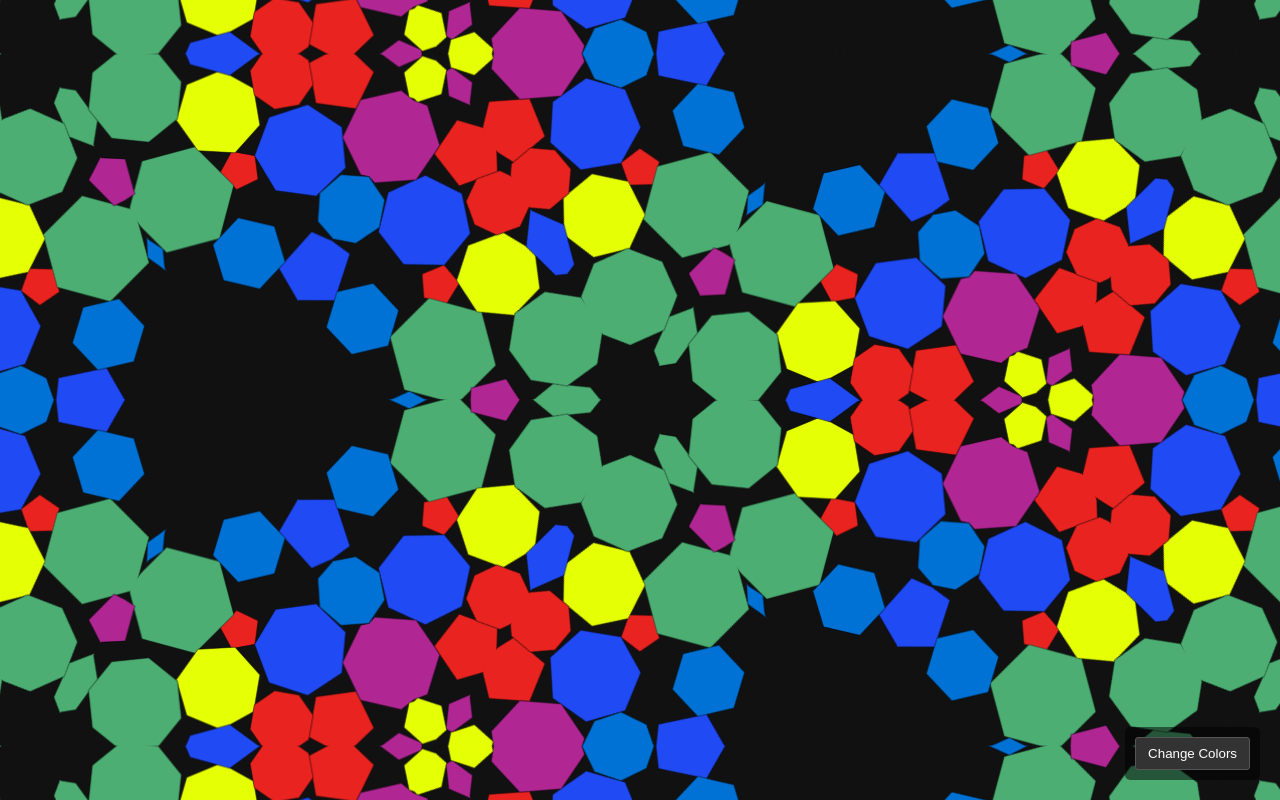
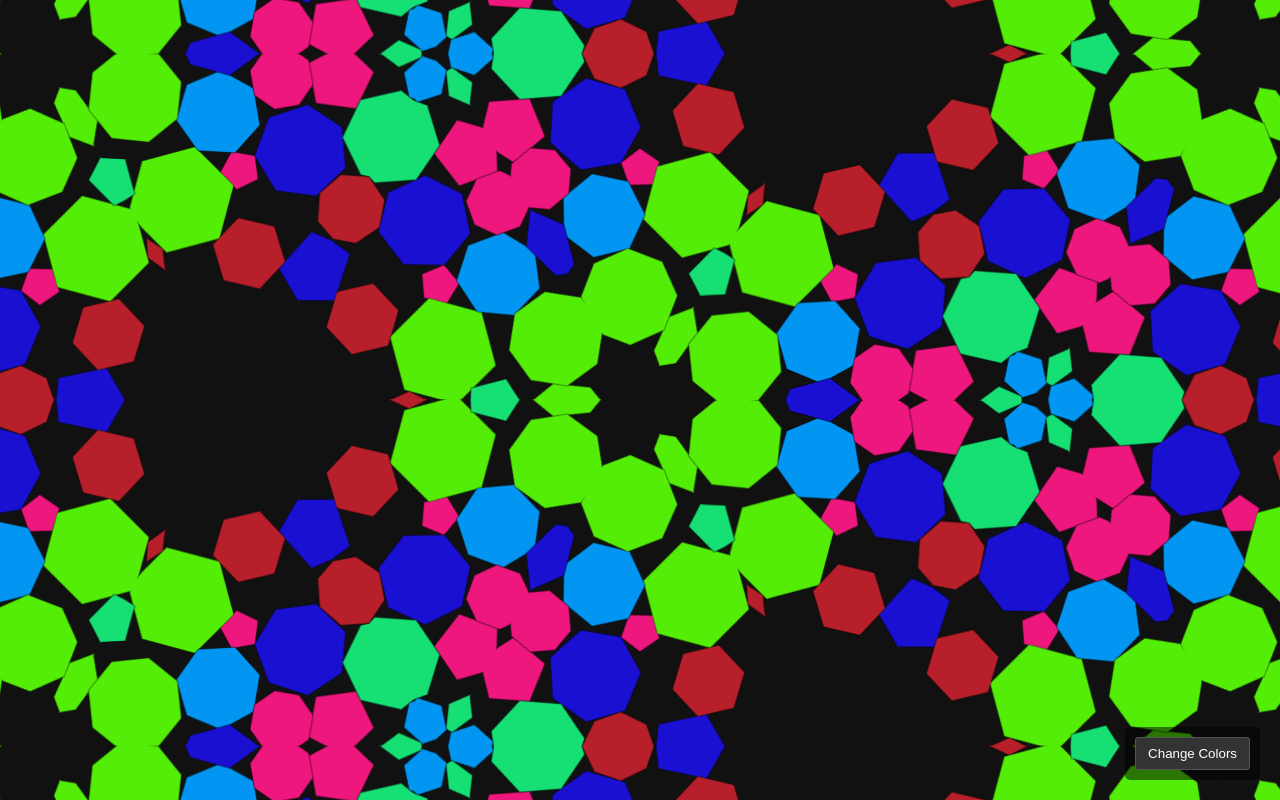
Before and after one commit to MarkusYPA/kaleidoscope, a website built with Vite: page index.html in a window 1280 px wide. Both pictures are taken after a click on the button "Change Colors". Built offline with nearby package versions, Linux system fonts and the light colour scheme; animation ran at ten frames a second.

Commit message:
button works again

```diff
--- /dev/null
+++ b/src/color.js
@@ -0,0 +1,59 @@
+// src/color.js
+
+export function hexToHSL(hex) {
+    const result = /^#?([a-f\d]{2})([a-f\d]{2})([a-f\d]{2})$/i.exec(hex);
+    if (!result) {
+        throw new Error("Invalid HEX color");
+    }
+    let r = parseInt(result[1], 16) / 255;
+    let g = parseInt(result[2], 16) / 255;
+    let b = parseInt(result[3], 16) / 255;
+    let max = Math.max(r, g, b), min = Math.min(r, g, b);
+    let h, s, l = (max + min) / 2;
+    if (max == min) {
+        h = s = 0; // achromatic
+    } else {
+        var d = max - min;
+        s = l > 0.5 ? d / (2 - max - min) : d / (max + min);
+        switch (max) {
+            case r: h = (g - b) / d + (g < b ? 6 : 0); break;
+            case g: h = (b - r) / d + 2; break;
+            case b: h = (r - g) / d + 4; break;
+        }
+        h /= 6;
+    }
+    return { h: Math.round(h * 360), s: Math.round(s * 100), l: Math.round(l * 100) };
+}
+
+export function hslToHex(h, s, l) {
+    s /= 100;
+    l /= 100;
+    let c = (1 - Math.abs(2 * l - 1)) * s,
+        x = c * (1 - Math.abs((h / 60) % 2 - 1)),
+        m = l - c / 2,
+        r = 0,
+        g = 0,
+        b = 0;
+    if (0 <= h && h < 60) {
+        r = c; g = x; b = 0;
+    } else if (60 <= h && h < 120) {
+        r = x; g = c; b = 0;
+    } else if (120 <= h && h < 180) {
+        r = 0; g = c; b = x;
+    } else if (180 <= h && h < 240) {
+        r = 0; g = x; b = c;
+    } else if (240 <= h && h < 300) {
+        r = x; g = 0; b = c;
+    } else if (300 <= h && h < 360) {
+        r = c; g = 0; b = x;
+    }
+    r = Math.round((r + m) * 255).toString(16);
+    g = Math.round((g + m) * 255).toString(16);
+    b = Math.round((b + m) * 255).toString(16);
+
+    if (r.length == 1) r = "0" + r;
+    if (g.length == 1) g = "0" + g;
+    if (b.length == 1) b = "0" + b;
+
+    return "#" + r + g + b;
+}
--- a/src/rendering.js
+++ b/src/rendering.js
@@ -2,62 +2,7 @@
 import Matter from 'matter-js';
 import { triSize } from './tiling.js';
 
-// --- Color Conversion Helpers ---
-
-function hexToHSL(hex) {
-    const result = /^#?([a-f\d]{2})([a-f\d]{2})([a-f\d]{2})$/i.exec(hex);
-    let r = parseInt(result[1], 16) / 255;
-    let g = parseInt(result[2], 16) / 255;
-    let b = parseInt(result[3], 16) / 255;
-    let max = Math.max(r, g, b), min = Math.min(r, g, b);
-    let h, s, l = (max + min) / 2;
-    if (max == min) {
-        h = s = 0; // achromatic
-    } else {
-        var d = max - min;
-        s = l > 0.5 ? d / (2 - max - min) : d / (max + min);
-        switch (max) {
-            case r: h = (g - b) / d + (g < b ? 6 : 0); break;
-            case g: h = (b - r) / d + 2; break;
-            case b: h = (r - g) / d + 4; break;
-        }
-        h /= 6;
-    }
-    return { h: Math.round(h * 360), s: Math.round(s * 100), l: Math.round(l * 100) };
-}
-
-function hslToHex(h, s, l) {
-    s /= 100;
-    l /= 100;
-    let c = (1 - Math.abs(2 * l - 1)) * s,
-        x = c * (1 - Math.abs((h / 60) % 2 - 1)),
-        m = l - c / 2,
-        r = 0,
-        g = 0,
-        b = 0;
-    if (0 <= h && h < 60) {
-        r = c; g = x; b = 0;
-    } else if (60 <= h && h < 120) {
-        r = x; g = c; b = 0;
-    } else if (120 <= h && h < 180) {
-        r = 0; g = c; b = x;
-    } else if (180 <= h && h < 240) {
-        r = 0; g = x; b = c;
-    } else if (240 <= h && h < 300) {
-        r = x; g = 0; b = c;
-    } else if (300 <= h && h < 360) {
-        r = c; g = 0; b = x;
-    }
-    r = Math.round((r + m) * 255).toString(16);
-    g = Math.round((g + m) * 255).toString(16);
-    b = Math.round((b + m) * 255).toString(16);
-
-    if (r.length == 1) r = "0" + r;
-    if (g.length == 1) g = "0" + g;
-    if (b.length == 1) b = "0" + b;
-
-    return "#" + r + g + b;
-}
+import { hexToHSL, hslToHex } from './color.js';
 
 
 // --- Rendering ---
--- a/src/ui.js
+++ b/src/ui.js
@@ -1,10 +1,11 @@
 import Matter from 'matter-js';
+import { hslToHex } from './color.js';
 
 function getRandomBrightColor() {
     const hue = Math.floor(Math.random() * 360);
     const saturation = 70 + Math.random() * 30; // 70-100%
     const lightness = 40 + Math.random() * 20;  // 40-60%
-    return `hsl(${hue}, ${saturation}%, ${lightness}%)`;
+    return hslToHex(hue, saturation, lightness);
 }
 
 function changeBodyColors(engine) {
@@ -18,7 +19,9 @@ function changeBodyColors(engine) {
         if (body.isStatic) {
             continue;
         }
-        body.render.fillStyle = newColors[colorIndex % newColors.length];
+        const newColor = newColors[colorIndex % newColors.length];
+        body.render.fillStyle = newColor;
+        body.render.originalFillStyle = newColor; // Update originalFillStyle
         colorIndex++;
     }
 }
```
Also changed, not shown: dist/assets/index-3peTihM-.js (added), dist/assets/index-BfjoruRA.js (deleted), dist/index.html.
